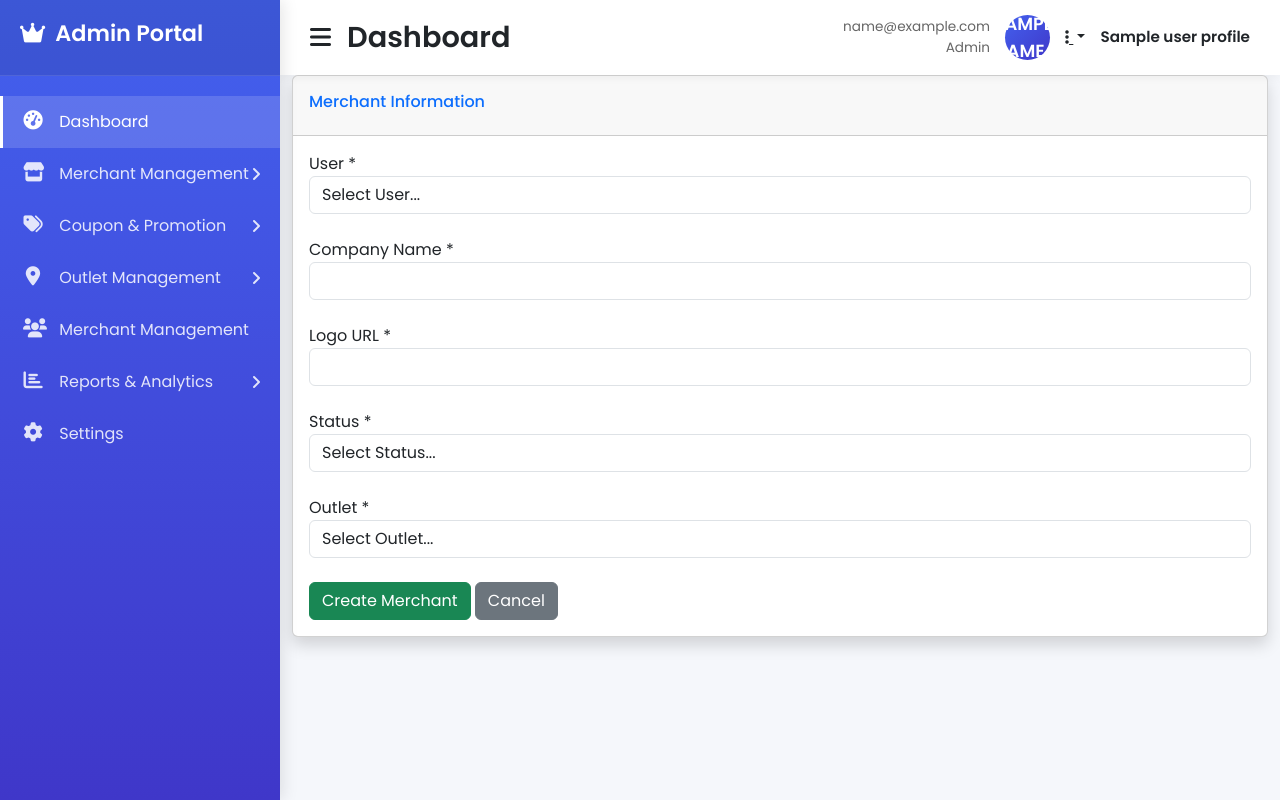
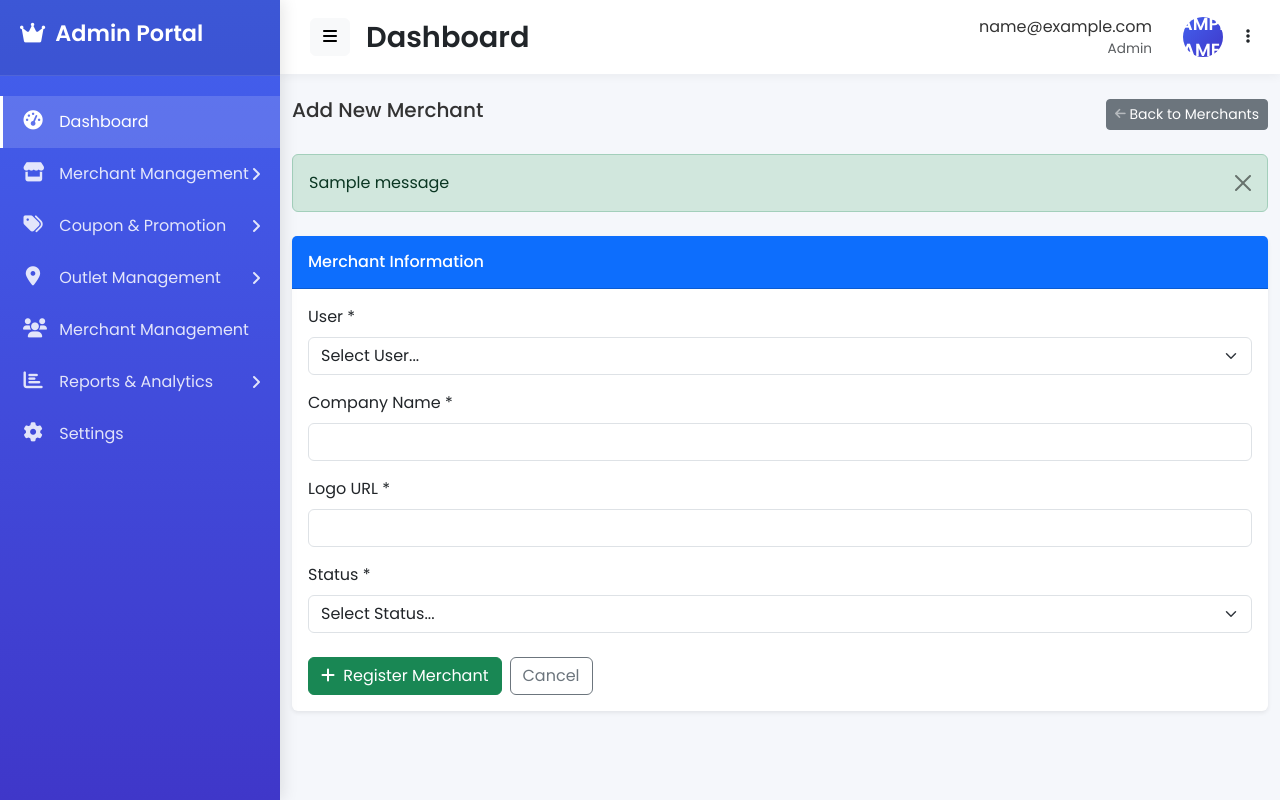
Before and after one commit to clientwaqas724-ctrl/FrontEndCustomer_Loyalty, a Django app: template templates/My_Admin/Merchants/add_merchant.html in a window 1280 px wide. Run offline with Django 5.2, Linux system fonts and the light colour scheme; tables that the repository leaves empty hold one stand-in row (values such as "Sample post"); the template is opened without the code that fills it: values that come from a table or form of the project are taken from there, most other values are stand-ins (such as "Sample title", 1, 10 or a date in 2020); one stand-in notice (Sample message) is shown.

Commit message:
Update add_merchant.html

```diff
--- a/templates/My_Admin/Merchants/add_merchant.html
+++ b/templates/My_Admin/Merchants/add_merchant.html
@@ -1,28 +1,31 @@
 {% extends 'My_Admin/base.html' %}
 {% load static %}
 {% block title %}Add New Merchant - Admin Portal{% endblock %}
+
 {% block content %}
-
-<div class="top-bar">
-    <div class="page-title">
-        <button type="button" id="sidebarCollapse" class="toggle-btn me-3">
+<div class="top-bar d-flex justify-content-between align-items-center mb-4">
+    <div class="page-title d-flex align-items-center">
+        <button type="button" id="sidebarCollapse" class="btn btn-light me-3">
             <i class="fas fa-bars"></i>
         </button>
-        <h1>Dashboard</h1>
+        <h1 class="h4 m-0">Dashboard</h1>
     </div>
 
-    <div class="user-info">
-        <div class="user-details">
-            <div class="user-role">{{ user_profile.email }}</div>
+    <div class="user-info d-flex align-items-center">
+        <div class="text-end me-3">
+            <div class="user-email">{{ user_profile.email }}</div>
             {% if user_profile.role %}
-                <div class="user-role">{{ user_profile.role|title }}</div>
+            <div class="user-role text-muted">{{ user_profile.role|title }}</div>
             {% endif %}
         </div>
 
-        <div class="user-avatar">{{ user_profile.name|first|upper }}</div>
+        <div class="user-avatar rounded-circle bg-primary text-white d-flex justify-content-center align-items-center me-2"
+             style="width:40px; height:40px;">
+            {{ user_profile.name|first|upper }}
+        </div>
 
         <div class="dropdown">
-            <a href="#" class="dropdown-toggle text-dark" data-bs-toggle="dropdown">
+            <a href="#" class="text-dark" data-bs-toggle="dropdown">
                 <i class="fas fa-ellipsis-v"></i>
             </a>
             <ul class="dropdown-menu dropdown-menu-end">
@@ -32,80 +35,98 @@
                 <li><a class="dropdown-item" href="{% url 'logout' %}"><i class="fas fa-sign-out-alt me-2"></i>Logout</a></li>
             </ul>
         </div>
-
-        <div class="user-name">{{ user_profile.name|default:"Admin" }}</div>
     </div>
 </div>
 
+<div class="container-fluid">
+    <div class="d-flex justify-content-between align-items-center mb-4">
+        <h2 class="h5 text-gray-800">Add New Merchant</h2>
+        <a href="{% url 'merchant_list1' %}" class="btn btn-secondary btn-sm">
+            <i class="fas fa-arrow-left fa-sm text-white-50"></i> Back to Merchants
+        </a>
+    </div>
 
-<div class="container-fluid">
+    {% if messages %}
+    <div class="mb-4">
+        {% for message in messages %}
+        <div class="alert alert-{{ message.tags }} alert-dismissible fade show" role="alert">
+            {{ message }}
+            <button type="button" class="btn-close" data-bs-dismiss="alert" aria-label="Close"></button>
+        </div>
+        {% endfor %}
+    </div>
+    {% endif %}
 
-    <div class="card shadow mb-4">
-        <div class="card-header py-3">
-            <h6 class="font-weight-bold text-primary">Merchant Information</h6>
+    <div class="card shadow-sm border-0">
+        <div class="card-header bg-primary text-white py-3">
+            <h6 class="m-0 font-weight-bold">Merchant Information</h6>
         </div>
 
         <div class="card-body">
             <form method="POST" id="addMerchantForm">
                 {% csrf_token %}
-                <!-- ⭐ User Dropdown (SHOW ALL USERS) -->
-                <div class="form-group">
-                    <label for="user">User *</label>
-                    <select class="form-control" id="user" name="user" required>
+
+                <!-- User Dropdown -->
+                <div class="mb-3">
+                    <label for="user" class="form-label">User *</label>
+                    <select class="form-select" id="user" name="user" required>
                         <option value="">Select User...</option>
-
                         {% for u in users %}
-                            <option value="{{ u.id }}">
-                                {{ u.name }} — {{ u.email }} ({{ u.role|title }})
-                            </option>
+                        <option value="{{ u.id }}">{{ u.name }} — {{ u.email }} ({{ u.role|title }})</option>
                         {% endfor %}
                     </select>
                 </div>
-                <br>
+
                 <!-- Company Name -->
-                <div class="form-group">
-                    <label for="company_name">Company Name *</label>
+                <div class="mb-3">
+                    <label for="company_name" class="form-label">Company Name *</label>
                     <input type="text" class="form-control" id="company_name" name="company_name" required>
                 </div>
-                <br>
 
                 <!-- Logo URL -->
-                <div class="form-group">
-                    <label for="logo_url">Logo URL *</label>
+                <div class="mb-3">
+                    <label for="logo_url" class="form-label">Logo URL *</label>
                     <input type="url" class="form-control" id="logo_url" name="logo_url" required>
                 </div>
-                <br>
 
                 <!-- Status -->
-                <div class="form-group">
-                    <label>Status *</label>
-                    <select class="form-control" id="status" name="status" required>
+                <div class="mb-4">
+                    <label for="status" class="form-label">Status *</label>
+                    <select class="form-select" id="status" name="status" required>
                         <option value="">Select Status...</option>
                         <option value="active">Active</option>
                         <option value="inactive">Inactive</option>
                     </select>
                 </div>
-                <br>
 
-                <!-- Outlet -->
-                <div class="form-group">
-                    <label for="outlet">Outlet *</label>
-                    <select class="form-control" id="outlet" name="outlet" required>
-                        <option value="">Select Outlet...</option>
-
-                        {% for o in outlets %}
-                            <option value="{{ o.id }}">{{ o.name }} ({{ o.city }})</option>
-                        {% endfor %}
-                    </select>
+                <!-- Submit Buttons -->
+                <div class="d-flex gap-2">
+                    <button type="submit" class="btn btn-success">
+                        <i class="fas fa-plus me-1"></i> Register Merchant
+                    </button>
+                    <a href="{% url 'merchant_list1' %}" class="btn btn-outline-secondary">Cancel</a>
                 </div>
-                <br>
-
-                <button type="submit" class="btn btn-success">Create Merchant</button>
-                <a href="{% url 'merchant_list1' %}" class="btn btn-secondary">Cancel</a>
-
             </form>
         </div>
     </div>
 </div>
+{% endblock %}
 
+{% block scripts %}
+<script>
+document.addEventListener('DOMContentLoaded', function() {
+    const form = document.getElementById('addMerchantForm');
+    form.addEventListener('submit', function(e) {
+        const user = document.getElementById('user').value;
+        const companyName = document.getElementById('company_name').value.trim();
+        const logoUrl = document.getElementById('logo_url').value.trim();
+        const status = document.getElementById('status').value;
+
+        if (!user || !companyName || !logoUrl || !status) {
+            e.preventDefault();
+            alert('Please fill in all required fields.');
+        }
+    });
+});
+</script>
 {% endblock %}
```
